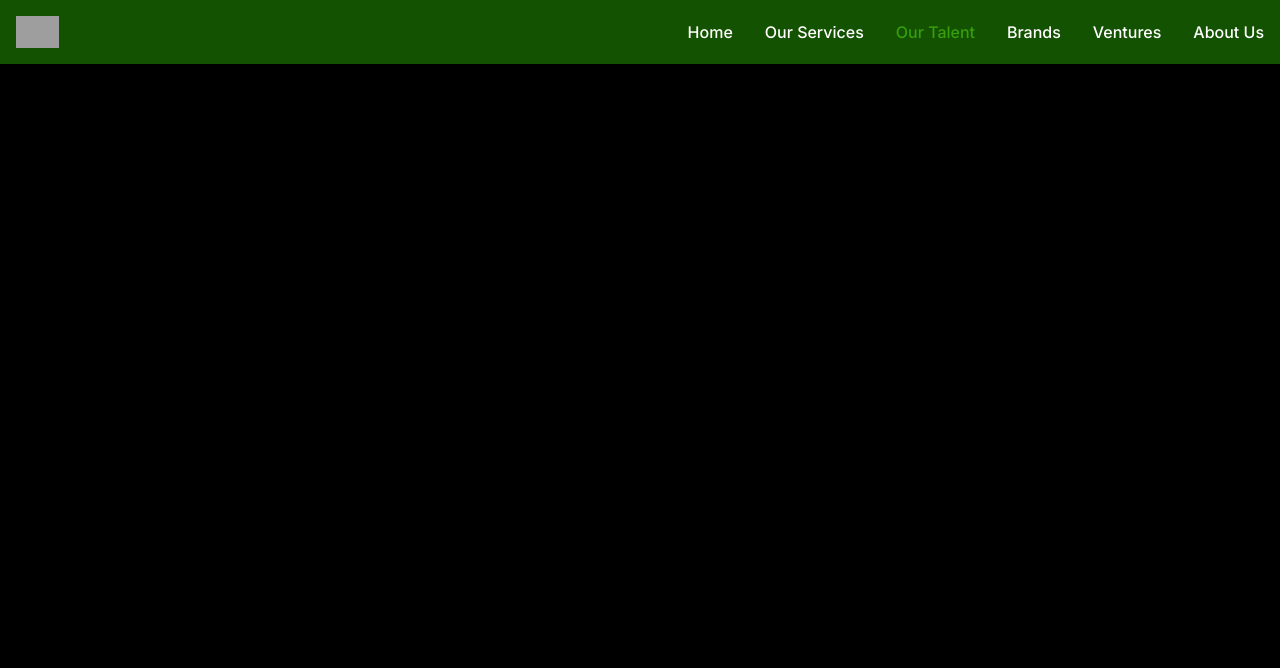
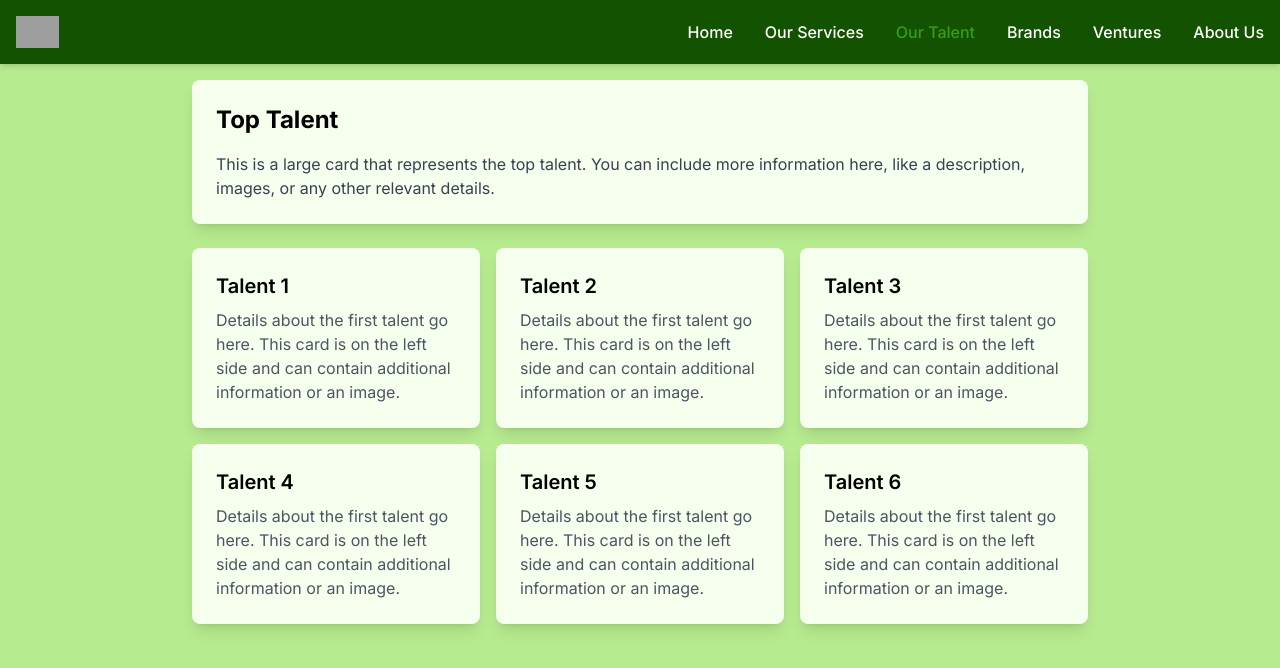
Before and after one commit to abdirahman26/6ten, a Next.js app: page /talent in a window 1280 px wide. Shown: the top 668 px of the page. Built offline with nearby package versions, Linux system fonts and the light colour scheme; grey boxes are pictures that could not be loaded.

Commit message:
loading status, seprate talent data from page

```diff
--- a/app/NavBar.tsx
+++ b/app/NavBar.tsx
@@ -27,12 +27,12 @@ function NavBar() {
   const linkClassName = (path: string) =>
     `block py-2 px-3 rounded md:p-0 ${
       activePath === path
-        ? 'bg-[#389e0d] text-white md:bg-transparent md:text-[#389e0d] dark:text-[#389e0d]'
-        : 'text-white hover:bg-[#389e0d] md:hover:bg-transparent md:border-0 md:hover:text-[#389e0d] dark:text-white dark:hover:bg-gray-700 dark:hover:text-[#389e0d] md:dark:hover:bg-transparent'
+        ? 'bg-[#389e0d] text-white md:bg-transparent md:text-[#389e0d] dark:text-[#b7eb8f]'
+        : 'text-white hover:bg-[#389e0d] md:hover:bg-transparent md:border-0 md:hover:text-[#389e0d] dark:text-white dark:hover:bg-gray-700 dark:hover:text-[#b7eb8f] md:dark:hover:bg-transparent'
     }`;
 
   return (
-    <nav className="bg-[#135200] border-gray-200 dark:bg-[#135200]">
+    <nav className="bg-[#135200] border-gray-200 dark:bg-[#135200] shadow-md">
       <div className="max-w-screen-xl flex flex-wrap items-center justify-between mx-auto p-4">
         <Link href="/" className="flex items-center space-x-3 rtl:space-x-reverse" onClick={() => handleClick('/')}>
           <img src="https://flowbite.com/docs/images/logo.svg" className="h-8" alt="Flowbite Logo" />
--- /dev/null
+++ b/app/functions/data/talent.tsx
@@ -0,0 +1,31 @@
+import React from "react";
+
+export const getTalentList = async () => {
+    // Fetch talent list from the server
+    return {
+        "talent1": {
+            "name": "Talent 1",
+            "description": "Details about the first talent go here. This card is on the left side and can contain additional information or an image.",
+        },
+        "talent2": {
+            "name": "Talent 2",
+            "description": "Details about the first talent go here. This card is on the left side and can contain additional information or an image.",
+        },
+        "talent3": {
+            "name": "Talent 3",
+            "description": "Details about the first talent go here. This card is on the left side and can contain additional information or an image.",
+        },
+        "talent4": {
+            "name": "Talent 4",
+            "description": "Details about the first talent go here. This card is on the left side and can contain additional information or an image.",
+        },
+        "talent5": {
+            "name": "Talent 5",
+            "description": "Details about the first talent go here. This card is on the left side and can contain additional information or an image.",
+        },
+        "talent6": {
+            "name": "Talent 6",
+            "description": "Details about the first talent go here. This card is on the left side and can contain additional information or an image.",
+        }
+    }
+};
--- a/app/layout.tsx
+++ b/app/layout.tsx
@@ -20,7 +20,7 @@ export default function RootLayout({
         className={inter.className}
         style={{
           // backgroundImage: `url('/images/background.jpg')`,
-          backgroundColor: "black",
+          backgroundColor: "#b7eb8f", //d9f7be
           backgroundSize: "cover",
           backgroundPosition: "center",
           // backgroundRepeat: "no-repeat",
--- a/app/pages/Talent.tsx
+++ b/app/pages/Talent.tsx
@@ -1,5 +1,62 @@
-export default function Talent() {
+"use client";
+
+import React, { useEffect, useState } from 'react';
+import { getTalentList } from '../functions/data/talent';
+
+interface Talent {
+  name: string;
+  description: string;
+}
+
+const Talent: React.FC = () => {
+  const [loading, setLoading] = useState(true);
+  const [talentList, setTalentList] = useState<Talent[]>([]);
+
+  useEffect(() => {
+    // Fetch talent list from the server
+    const fetchTalentList = async () => {
+      const response = await getTalentList();
+
+      // Convert object to array
+      const talentsArray: Talent[] = Object.values(response);
+
+      setTalentList(talentsArray);
+      setLoading(false);
+    };
+
+    fetchTalentList();
+  }, []);
+
+  if (loading) {
+    return <div>Loading...</div>;
+  }
+
   return (
-    <div>test</div>
+    <div className="min-h-screen flex flex-col items-center p-4">
+      {/* Large Card at the Top */}
+      <div className="bg-[#f6ffed] shadow-lg rounded-lg p-6 mb-6 w-full max-w-4xl">
+        <h1 className="text-2xl font-bold mb-4">Top Talent</h1>
+        <p className="text-gray-700">
+          This is a large card that represents the top talent. You can include
+          more information here, like a description, images, or any other
+          relevant details.
+        </p>
+      </div>
+
+      {/* Cards Below */}
+      <div className="w-full max-w-4xl grid grid-cols-1 sm:grid-cols-2 lg:grid-cols-3 gap-4">
+        {talentList.map((talent, index) => (
+          <div
+            key={index}
+            className="bg-[#f6ffed] shadow-lg rounded-lg p-6"
+          >
+            <h2 className="text-xl font-semibold mb-2">{talent.name}</h2>
+            <p className="text-gray-600">{talent.description}</p>
+          </div>
+        ))}
+      </div>
+    </div>
   );
-}
+};
+
+export default Talent;
```
